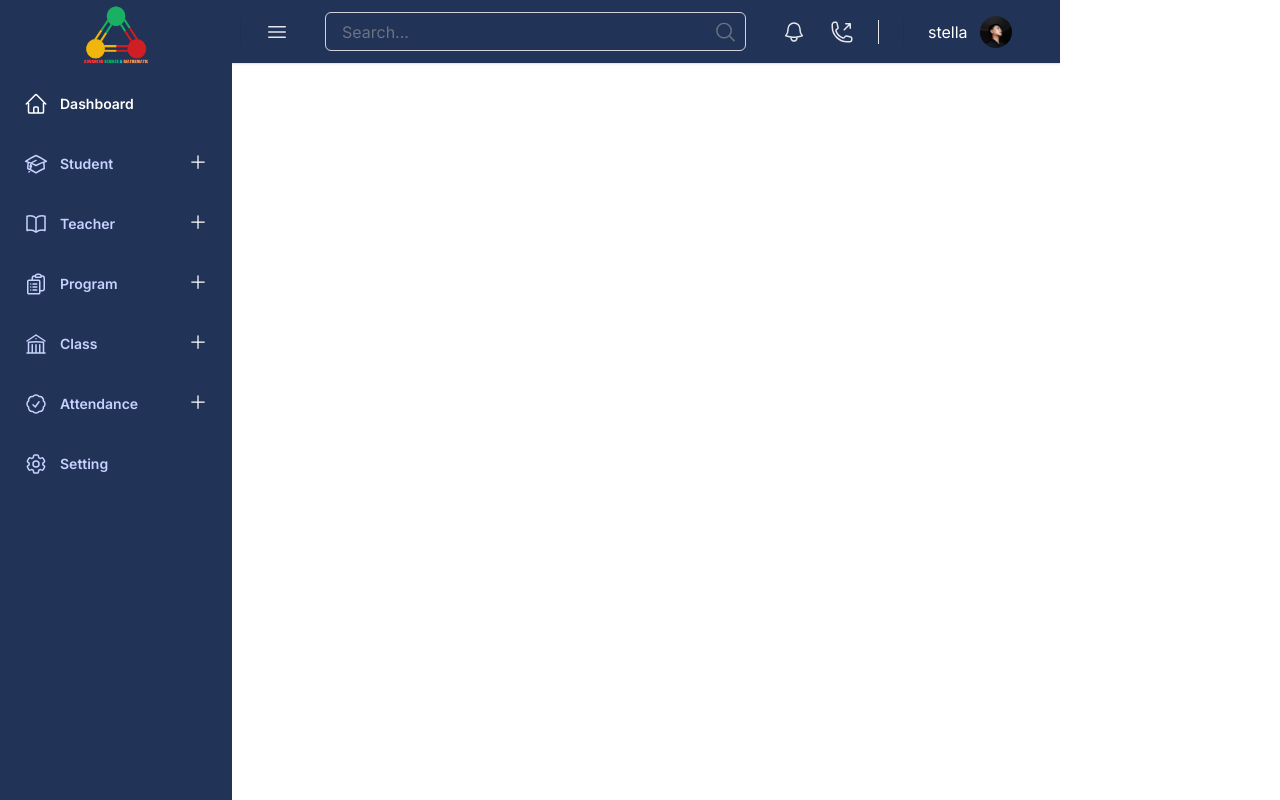
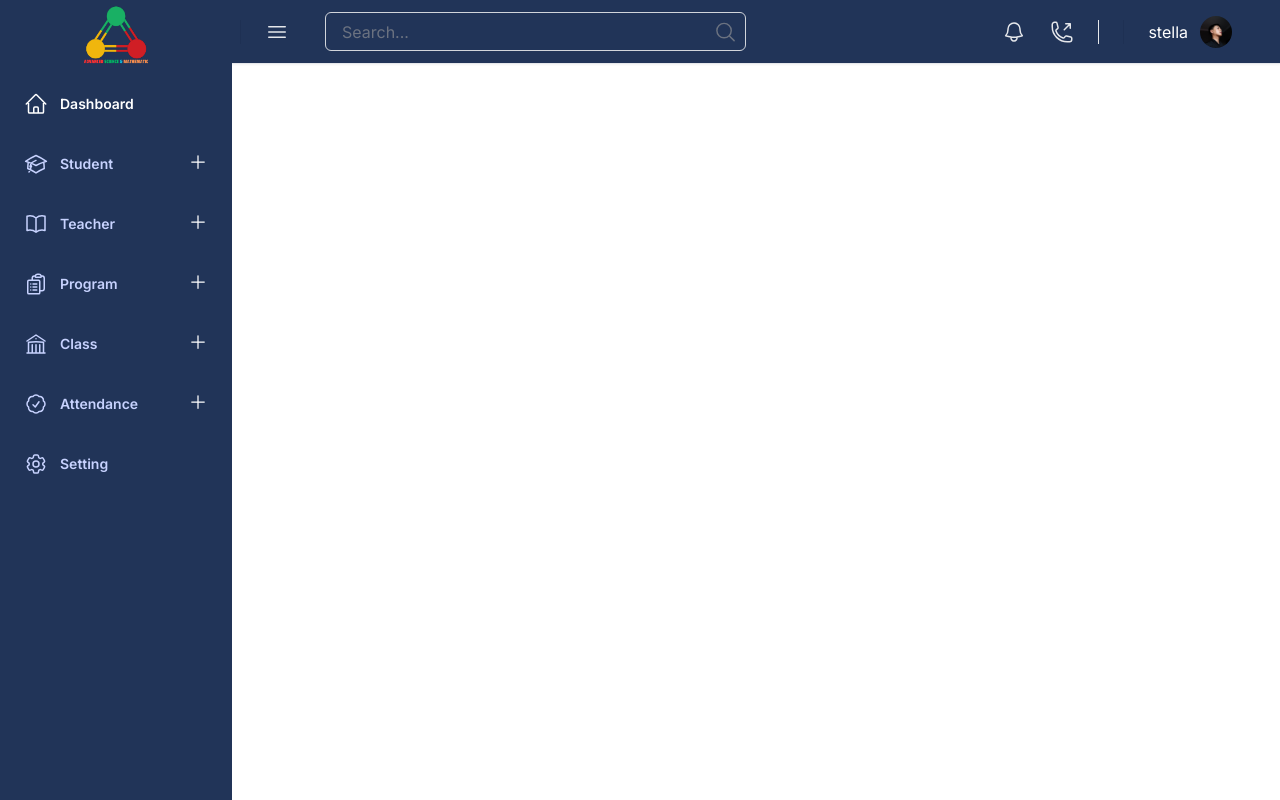
Before and after one commit to kimlangstella/shcool-system, a Next.js app: page / in a window 1280 px wide. Built offline with nearby package versions, Linux system fonts and the light colour scheme.

Commit message:
update element

```diff
--- a/src/app/layout.tsx
+++ b/src/app/layout.tsx
@@ -1,6 +1,8 @@
 import type { Metadata } from "next";
 import { Inter } from "next/font/google";
 import "./globals.css";
+import Dashboard from "@/app/components/Dashboard";
+import React from "react";
 
 const inter = Inter({ subsets: ["latin"] });
 
@@ -16,7 +18,8 @@ export default function RootLayout({
 }>) {
   return (
     <html lang="en">
-      <body className={inter.className}>{children}</body>
+      <body className={inter.className}>
+      <Dashboard>{children}</Dashboard></body>
     </html>
   );
 }
--- a/src/app/page.tsx
+++ b/src/app/page.tsx
@@ -1,13 +1,16 @@
 import React from "react";
 import Dashboard from "./components/Dashboard";
 import Login from "./components/Login";
+
+
+
 
 const page = () => {
   return (
     <>
       <div className="flex flex-row gap-6">
         <div>
-          <Dashboard children={undefined}></Dashboard>
+
         </div>
       </div>
     </>
```
